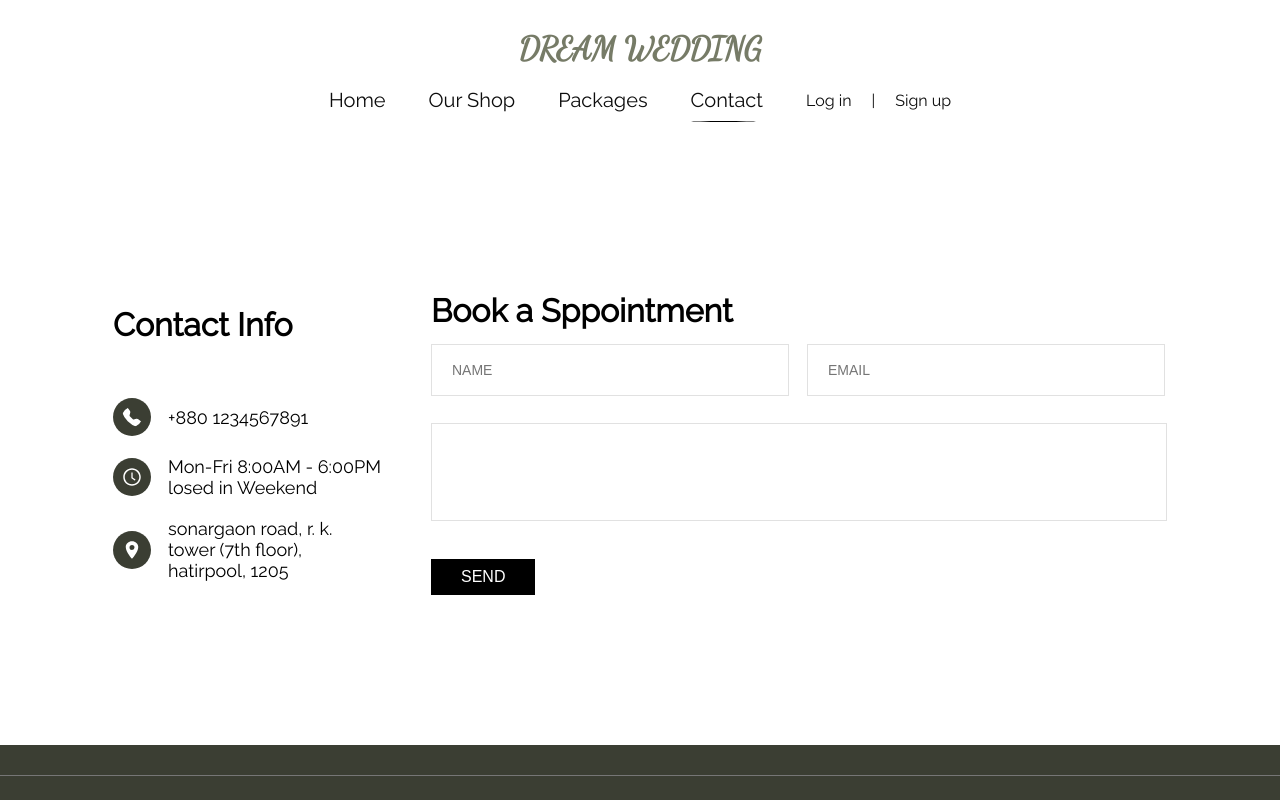
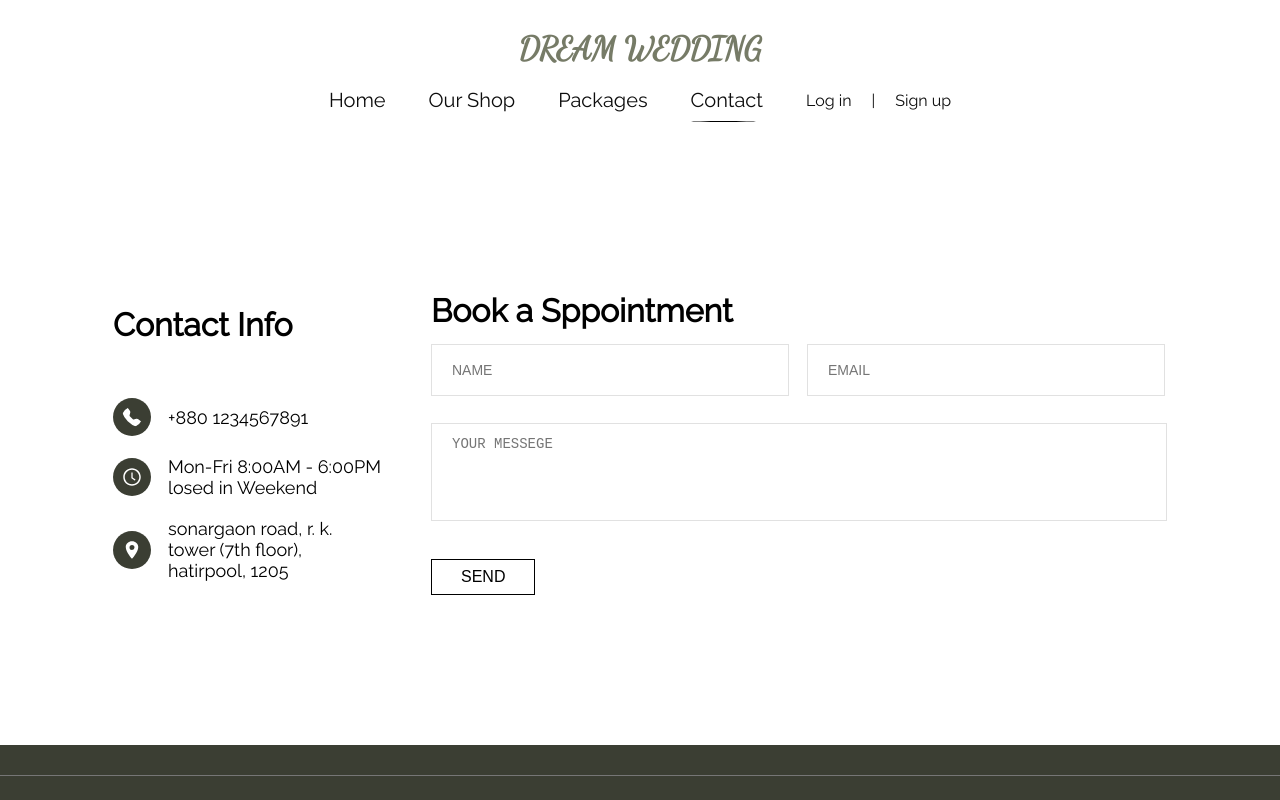
Before and after one commit to sakibsarkar/Dream_Weading, a React (Vite) app: page /contact in a window 1280 px wide. In both pictures the pointer is over the button "SEND". Shown: the top 800 px of the page. Built offline with nearby package versions, Linux system fonts and the light colour scheme; no server answers.

Commit message:
readme ans added just for check

```diff
--- a/src/Compo/Contact/Contact.css
+++ b/src/Compo/Contact/Contact.css
@@ -85,6 +85,12 @@
     font-size: 16px;
 }
 
+.rightSide button:hover {
+    background-color: #00000000;
+    border: 1px solid black;
+    color: black;
+}
+
 
 @media screen and (max-width: 400px) {
 
--- a/src/Compo/Contact/Contact.jsx
+++ b/src/Compo/Contact/Contact.jsx
@@ -26,7 +26,7 @@ const Contact = () => {
                     </div>
 
                     <div className="textArea">
-                        <textarea name=""></textarea>
+                        <textarea name="" placeholder="YOUR MESSEGE"></textarea>
                     </div>
                 </div>
                 <button onClick={() => toast.success("Thanks for reaching us")}>SEND</button>
```
Also changed, not shown: 1 other file (tests, documents, lock files or other folders).
